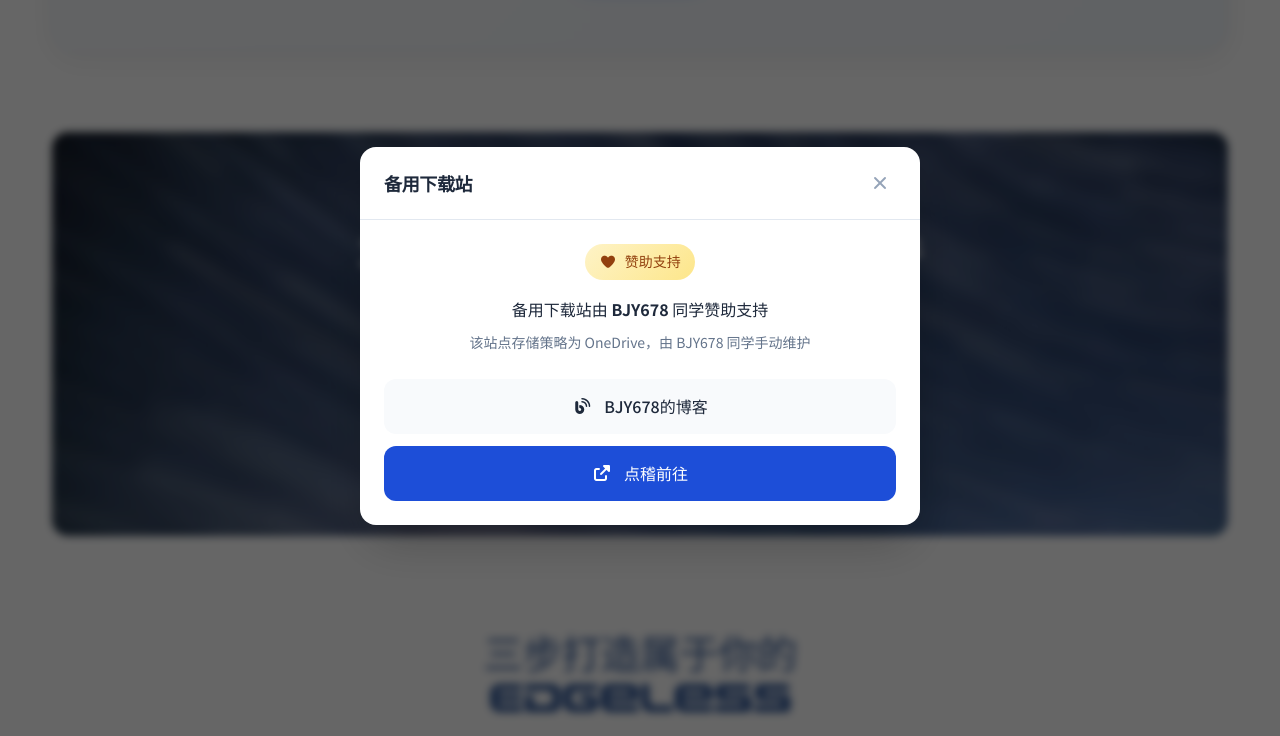
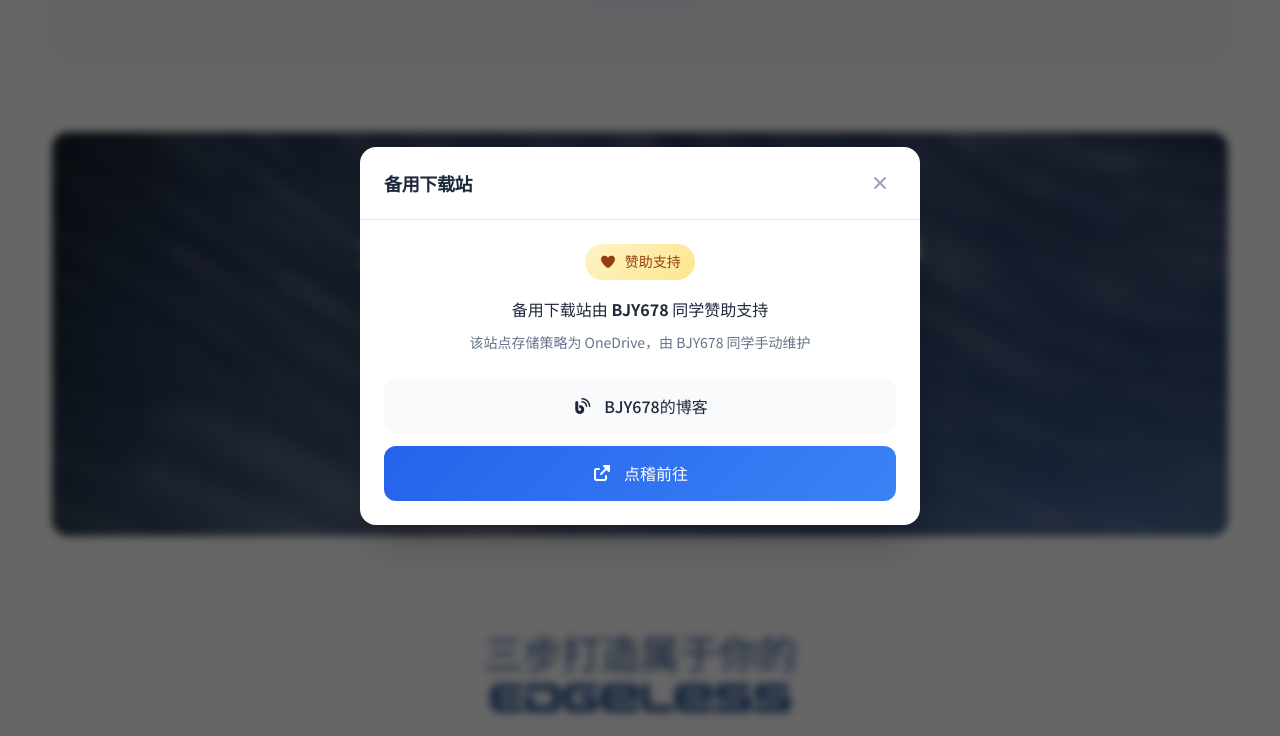
Before and after one commit to EdgelessPE/bootstrap-edgeless-home, an Astro site: page / in a window 1280 px wide. Both pictures are taken after a click on the button "备用站". Shown: the part 6673-7409 px from the top of the page. Built offline with nearby package versions, Linux system fonts and the light colour scheme; Astro itself is replaced by a stand-in of ours; no server answers; a web font is replaced by a local one.

Commit message:
fix: 统一按钮风格

```diff
--- a/src/components/DownloadSection.vue
+++ b/src/components/DownloadSection.vue
@@ -47,7 +47,7 @@
           <a
             href="https://edgeless.work/"
             target="_blank"
-            class="backup-link !bg-[#1d4ed8] !hover:bg-[#2563eb] !text-white"
+            class="backup-link !bg-[linear-gradient(135deg,#2563eb,#3b82f6)] !hover:bg-[linear-gradient(135deg,#1d4ed8,#2563eb)] !text-white"
           >
             <i class="fas fa-external-link-alt"></i>
             <span>点稽前往</span>
```
